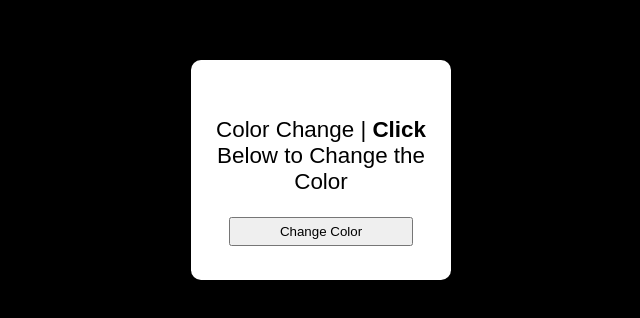
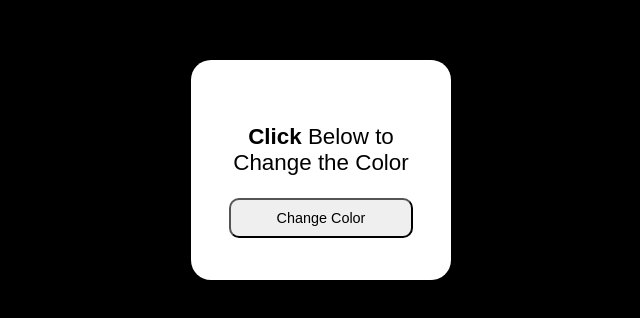
Before and after one commit to juliocesarxpp/changeColor, a plain HTML site: page index.html in a window 1280 px wide. Shown: the part 238-556 px from the top of the page, without its empty margins (327-967 px from the left). Drawn offline with Linux system fonts and the light colour scheme.

Commit message:
Fiz algumas alteracoes que deixara o visual mais bonito e atraente, modifiquei o paragrafo, a caixa do container e algumas coisas no butao

```diff
--- a/index.html
+++ b/index.html
@@ -24,7 +24,7 @@
             padding: 15px;
             background-color: white;
             display: flex;
-            border-radius: 10px;
+            border-radius: 20px;
             text-align: center;
             flex-direction: column;
             justify-content: center;
@@ -34,22 +34,24 @@
         .container button
         {
             width: 80%;
-            padding: 5px;
+            padding: 10px;
             outline: none;
+            border-radius: 10px;
+            font-size: .9rem;
             transition: all ease-in .2s;
         }
         .container button:hover
         {
-            background-image: linear-gradient(72deg, rgb(112, 104, 104), rgb(96, 88, 88), rgb(57, 55, 55));
+            background-image: linear-gradient(72deg, rgb(151, 143, 143), rgb(59, 56, 56), rgb(32, 30, 30));
             color: white;
-            font-size: .9rem;
+            font-size: 1rem;
         }
     </style>
 </head>
 <body>
 
     <div class="container">
-        <p>Color Change | <strong>Click</strong> Below to Change the Color</p>
+        <p><strong>Click</strong> Below to Change the Color</p>
         <button id="changeColor">Change Color</button>
     </div>
 
```
